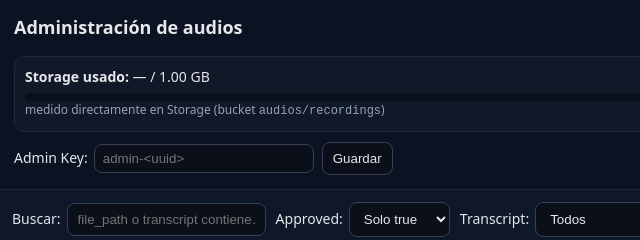
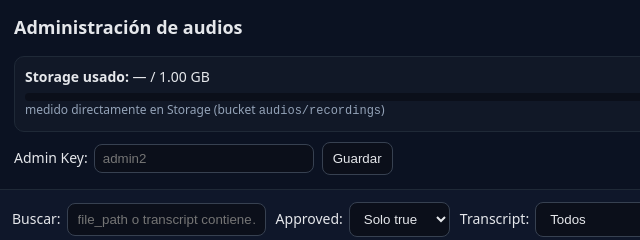
Before and after one commit to colectivoeutrabajo/trabajo, a website: page admin.html in a window 1280 px wide. Shown: the top 240 px of the page, 0-640 px from the left. Drawn offline with nearby package versions, Linux system fonts and the light colour scheme; no server answers.

Commit message:
Update admin.html

```diff
--- a/admin.html
+++ b/admin.html
@@ -18,7 +18,7 @@
     </div>
     <div class="admin-key">
       <label>Admin Key:
-        <input type="password" id="adminKeyInput" placeholder="admin-<uuid>" />
+        <input type="password" id="adminKeyInput" placeholder="admin2"/>
       </label>
       <button id="saveAdminKey">Guardar</button>
     </div>
```
